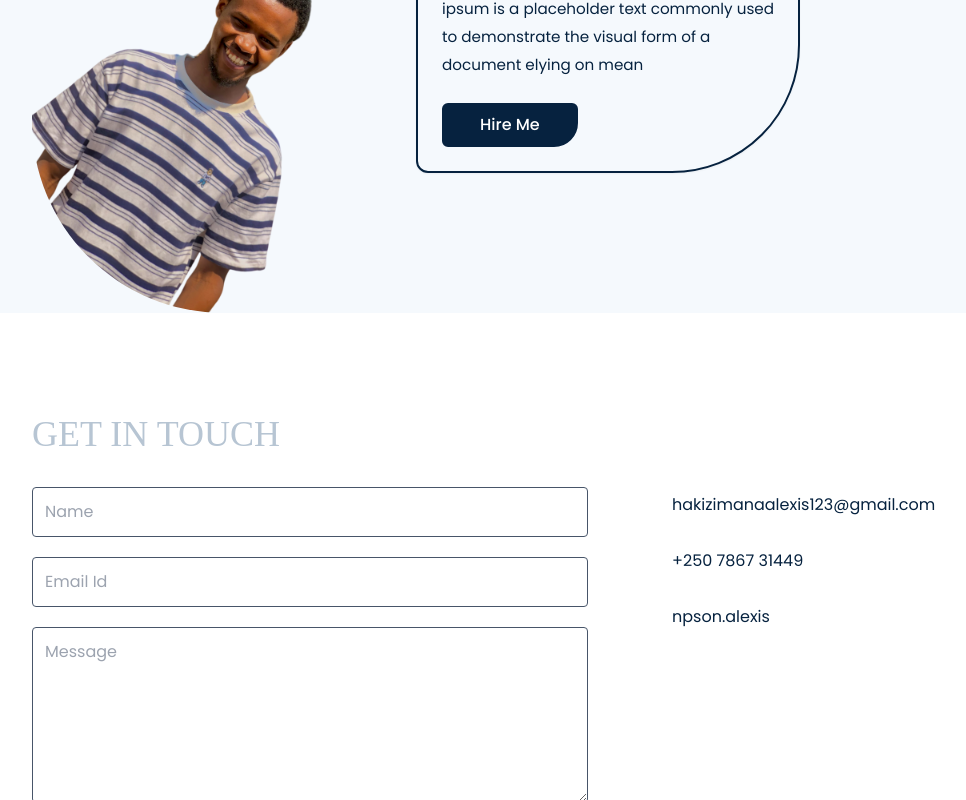
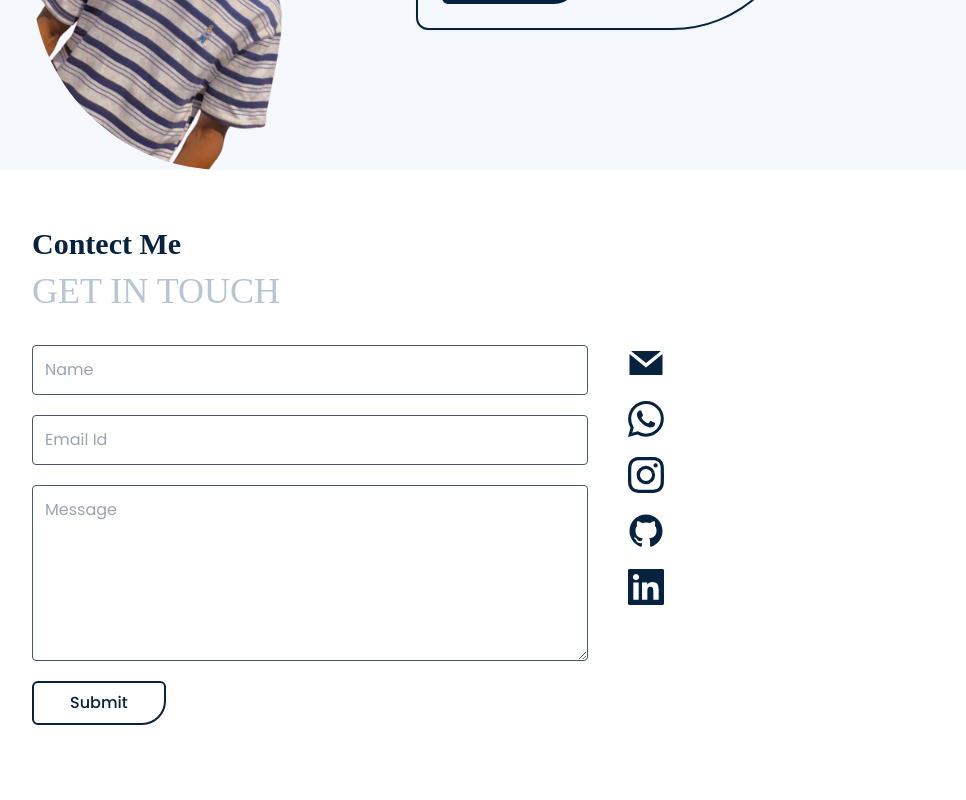
Before and after one commit to NP-SON-250/React_Portfolio, a React (Vite) app: page / in a window 1280 px wide. Shown: the part 3724-4524 px from the top of the page, without its empty margins (32-998 px from the left). Built offline with nearby package versions, Linux system fonts and the light colour scheme; a web font is replaced by a local one.

Commit message:
update constct, projects, skills, and content files

```diff
--- a/src/Content.js
+++ b/src/Content.js
@@ -26,10 +26,11 @@ import Hireme_person from "./assets/images/Hireme/Mine.png";
 import Hireme_person2 from "./assets/images/Hireme/person.png";
 
 // import icons from react-icons
-import { GrMail } from "react-icons/gr";
-import { MdArrowForward, MdCall } from "react-icons/md";
+import { GrMail, GrGithub, GrLinkedin } from "react-icons/gr";
+import { MdArrowForward } from "react-icons/md";
 import { BsInstagram } from "react-icons/bs";
 import { TbSmartHome } from "react-icons/tb";
+import { BsWhatsapp } from "react-icons/bs";
 import { BiUser } from "react-icons/bi";
 import { RiServiceLine, RiProjectorLine } from "react-icons/ri";
 import { MdOutlinePermContactCalendar } from "react-icons/md";
@@ -87,31 +88,49 @@ export const content = {
         name: "Figma",
         para: "Design website in figma",
         logo: figma,
+        description: " Mastery of Figma Tools and Features: At the core of my Figma proficiency lies a deep understanding of its tools and features. From the basic shape tools to more advanced features like auto-layout and constraints, I have a comprehensive grasp of the entire toolkit. I leverage these tools adeptly to craft intricate designs with precision and efficiency.",
+        description1: " UI/UX Design Expertise: UI/UX design is not just about creating visually appealing interfaces; it's about enhancing user experience and usability. In Figma, I excel in creating intuitive user interfaces that prioritize usability and accessibility. My designs are not only aesthetically pleasing but also functional, ensuring a seamless user journey.",
+        description2: " Prototyping and Animation: Figma's prototyping capabilities enable designers to bring their designs to life with interactive prototypes. I utilize Figma's prototyping features to create immersive experiences, showcasing the flow and interactions within the design. Additionally, I incorporate animations to add a layer of dynamism, effectively communicating the user experience to stakeholders.",
       },
       {
         name: "Node js",
         para: "Develop APIs using Node js",
         logo: nodejs,
+        description: "Server-side Development: Node.js excels as a server-side runtime, offering a lightweight and efficient environment for building web servers, APIs, and microservices. Leveraging frameworks like Express.js, I architect RESTful APIs and web applications with ease, structuring routes, middleware, and controllers to maintain a clean and organized codebase. My proficiency extends to database integration, where I seamlessly connect to various databases like MongoDB, MySQL, or PostgreSQL, using ORMs like Mongoose or Sequelize to interact with data.",
+        description1: "Real-time Communication: Node.js empowers real-time communication through frameworks like Socket.IO, enabling bidirectional communication between clients and servers. I harness the power of WebSockets to build interactive chat applications, multiplayer games, or live dashboards, delivering seamless real-time experiences to users. With a keen understanding of event-driven programming, I orchestrate real-time events efficiently, ensuring low latency and high performance.",
+        description2: "RESTful API Development: Building RESTful APIs is a cornerstone of modern web development, and Node.js offers a robust ecosystem for creating RESTful services. I design RESTful APIs adhering to best practices, following standards like HTTP methods, status codes, and resource naming conventions. Leveraging tools like Swagger or OpenAPI, I document APIs comprehensively, facilitating communication and collaboration with stakeholders. With a focus on security, I implement authentication and authorization mechanisms like JWT tokens or OAuth, ensuring secure access to resources.",
       },
       {
         name: "Adobe Photoshop",
         para: "Edit photos and videos in photoshop",
         logo: ps,
+        description: "Graphic Design and Digital Illustration: Adobe Photoshop serves as my digital canvas, enabling me to unleash creativity and express ideas through graphic design and digital illustration. Whether it's designing logos, posters, or digital artwork, I harness Photoshop's versatile tools to conceptualize and execute designs with ingenuity and flair. I combine typography, shapes, and color theory to craft visually striking compositions that communicate messages effectively and evoke emotional responses.",
+        description1: "Photo Editing and Retouching: As a proficient photo editor, I utilize Photoshop's advanced retouching tools to enhance images and bring out their full potential. From adjusting exposure and color balance to removing blemishes and imperfections, I employ techniques like dodge and burn, clone stamp, and healing brush to achieve professional-grade results. Whether it's restoring old photographs or refining portraits, I strive for perfection in every pixel, ensuring that the final output surpasses expectations.",
+        description2: "Digital Manipulation and Compositing: Photoshop's prowess in digital manipulation and compositing empowers me to create surreal and fantastical imagery that transcends reality. I seamlessly blend multiple images, textures, and effects to construct elaborate scenes and visual narratives. With an eye for detail and a knack for storytelling, I weave elements together harmoniously, crafting compositions that spark imagination and ignite curiosity.",
       },
       {
         name: "React js",
         para: "Develop websites in react",
         logo: reactjs,
+        description: "Component-based Development: React.js revolutionizes frontend development with its component-based architecture, enabling modular, reusable, and composable UI elements. I excel in crafting atomic components that encapsulate functionality and presentation logic, promoting code reusability and maintainability. Whether it's simple buttons and forms or intricate data visualizations and interactive widgets, I architect components with granularity and flexibility, fostering a cohesive and extensible codebase.",
+        description1: "State Management and Flux Architecture: Effective state management lies at the heart of building robust and scalable React applications. I harness Flux architecture patterns, such as Redux or MobX, to centralize and manage application state in a predictable and immutable manner. With Redux, I design normalized state trees, define actions and reducers, and employ middleware for asynchronous operations, ensuring a single source of truth and facilitating predictable data flow throughout the application.",
+        description2: "Integration with Backend Services: React.js seamlessly integrates with backend services and APIs, enabling full-stack development with ease. I proficiently orchestrate asynchronous data fetching and manipulation using tools like Axios, Fetch API, or GraphQL. With a keen understanding of RESTful principles and GraphQL schemas, I architect data fetching strategies that optimize performance and minimize latency, ensuring responsive and data-driven user experiences.",
       },
       {
         name: "Java",
         para: "Java programming",
         logo: sketch,
+        description: "",
+        description1: "",
+        description2: "",
       },
       {
         name: "Python",
         para: "Python programming",
         logo: python,
+        description: "",
+        description1: "",
+        description2: "",
       },
     ],
     icon: MdArrowForward,
@@ -203,19 +222,24 @@ export const content = {
     subtitle: "GET IN TOUCH",
     social_media: [
       {
-        text: "hakizimanaalexis123@gmail.com",
         icon: GrMail,
         link: "mailto:hakizimanaalexis123@gmail.com",
       },
       {
-        text: "+250 7867 31449",
-        icon: MdCall,
+        icon: BsWhatsapp,
         link: "https://wa.me/250786731449",
       },
       {
-        text: "npson.alexis",
         icon: BsInstagram,
         link: "https://www.instagram.com/npson.alexis/",
+      },
+      {
+        icon: GrGithub,
+        link: "https://github.com/NP-SON-250/",
+      },
+      {
+        icon: GrLinkedin,
+        link: "https://www.linkedin.com/in/hakizimana-alexis-716b04284/",
       },
     ],
   },
--- a/src/components/Contact.jsx
+++ b/src/components/Contact.jsx
@@ -37,7 +37,7 @@ const Contact = () => {
     <section className="bg-white text-dark_primary" id="contact">
       <Toaster />
       <div className="md:container px-5 py-14">
-        <h2 className="title !text-white" data-aos="fade-down">
+        <h2 className="title !text-dark_primary" data-aos="fade-down">
           {Contact.title}
         </h2>
         <h4 className="subtitle" data-aos="fade-down">
@@ -87,9 +87,8 @@ const Contact = () => {
                 data-aos-delay={i * 430}
                 className="flex items-center gap-2"
               >
-                <h4 className="text-white">{createElement(content.icon)}</h4>
                 <a className="font-Poppins" href={content.link} target="_blank">
-                  {content.text}
+                <h4 className="text-dark_primary">{createElement(content.icon)}</h4>
                 </a>
               </div>
             ))}
--- a/src/components/Projects.jsx
+++ b/src/components/Projects.jsx
@@ -23,12 +23,12 @@ const Projects = () => {
           <br />
         </div>
         <div className="flex items-center lg:flex-row flex-col gap-5">
-          <img
+          {/* <img
             src={Projects.image}
             alt="..."
             data-aos="fade-right"
             className="max-w-[45vw] min-w-[22rem]"
-          />
+          /> */}
           <Swiper
             pagination={{
               clickable: true,
--- a/src/components/Skills.jsx
+++ b/src/components/Skills.jsx
@@ -1,6 +1,7 @@
 // import content
 import { createElement, useState } from "react";
 import { content } from "../Content";
+import Contact from "./Contact";
 // import modal package
 import Modal from "react-modal";
 
@@ -12,8 +13,9 @@ const customStyles = {
     bottom: "auto",
     marginRight: "-50%",
     transform: "translate(-50%, -50%)",
-    maxWidth: "23rem",
+    maxWidth: "28rem",
     width: "90%",
+    height: "40rem"
   },
   overlay: {
     padding: "2rem",
@@ -24,6 +26,7 @@ Modal.setAppElement("#root");
 const Skills = () => {
   const { skills } = content;
   const [modalIsOpen, setIsOpen] = useState(false);
+  const [contactModalIsOpen, setIsOpenCantact] = useState(false);
   const [selectSkill, setSelectSkill] = useState(null);
 
   function openModal() {
@@ -32,6 +35,13 @@ const Skills = () => {
 
   function closeModal() {
     setIsOpen(false);
+  }
+  function openModalContact() {
+    setIsOpenCantact(true);
+  }
+
+  function closeModalContact() {
+    setIsOpenCantact(false);
   }
 
   return (
@@ -48,22 +58,35 @@ const Skills = () => {
         </div>
         <br />
         <ul className="list-decimal px-4 font-Poppins sm:text-sm text-xs !leading-7">
-          <li>Lorem ipsum dolor sit, amet consectetur adipisicing.</li>
-          <li>Lorem ipsum dolor sit, ame.</li>
-          <li>Lorem ipsum dolor sit, amet consectetur</li>
+          <li>{selectSkill?.description}</li>
+          <li>{selectSkill?.description1}</li>
+          <li>{selectSkill?.description2}</li>
           <li>
-            Lorem ipsum dolor sit, amet dolor sit, amet consectetur adipisicing.
-          </li>
-          <li>
-            Lorem ipsum dolor sit, amet consectetur adipisicing elit. Ad est
-            beatae quos rem.
+          {selectSkill?.description3}
           </li>
         </ul>
         <br />
-        <div className="flex justify-end">
-          <button onClick={closeModal} className="btn">
+        <div className="flex justify-between">
+          <button className="btn hover:bg-dark_primary hover:text-white"
+          onClick={() => {
+            openModalContact();
+          }}>
+            Hire me
+          </button>
+          <button onClick={closeModal} className="btn hover:bg-dark_primary hover:text-white">
             Close
           </button>
+        </div>
+      </Modal>
+
+        {/* modal */}
+        <Modal
+        isOpen={contactModalIsOpen}
+        onRequestClose={closeModalContact}
+        style={customStyles}
+      >
+        <div>
+          <Contact/>
         </div>
       </Modal>
 
```
